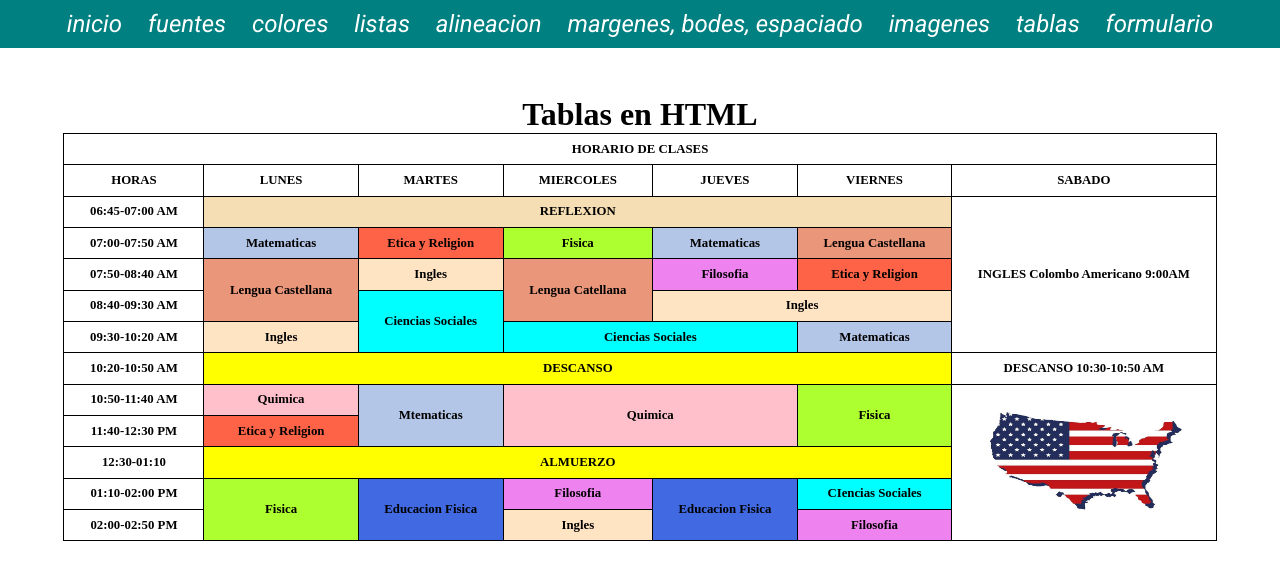
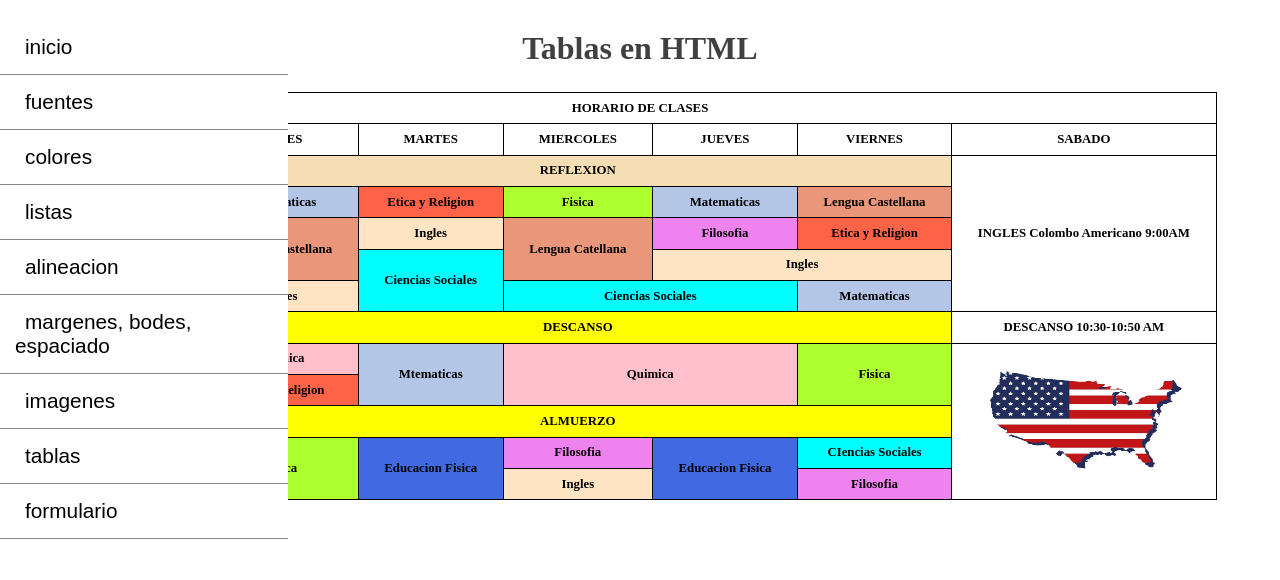
Before and after one commit to hamir01/ADSI_hamir_ortiz, a plain HTML site: page tablas.html in a window 1280 px wide. Drawn offline with Linux system fonts and the light colour scheme.

Commit message:
modificando index en menu vertical

```diff
--- a/css/menu-principal.css
+++ b/css/menu-principal.css
@@ -1,4 +1,4 @@
- *{
+ /* *{
     padding: 0%;
     margin: 0%
 }
@@ -26,4 +26,61 @@
 font-family: 'Roboto', sans-serif;;
 }
 
+} */
+*{
+    margin: 0;
+    padding: 0;
 }
+nav{
+    height: 100%;
+    background-color: white;
+    position: fixed;
+    top: 0;
+    width: 18em;
+    overflow: scroll;
+}
+ul{
+    list-style: none;
+   /*  margin: 40px 40px 40px 25px; */
+   margin-top: 20px;
+}
+li{
+    padding: 15px;
+    font-size: 1.3em;
+    border-bottom: 1px solid rgb(133, 134, 134);
+    font-family:sans-serif;
+}
+li:hover{
+    background-color: rgb(145, 158, 167);
+    cursor: pointer;
+
+}
+a{
+    text-decoration: none;
+    color:black;
+    margin: 10px;
+    font-size: 1em;
+    cursor: pointer;
+
+}
+a:hover{
+    background-color: rgb(120, 129, 134);
+}
+i{
+    margin-right: 5px;
+}
+.content-main{
+   /*  width: 90%; */
+    margin:0 2em 0 22em;
+    text-align: justify;
+}
+p{
+    font-size: 1.3em;
+}
+h1{
+    text-align: center;
+    margin-top: 30px;
+    margin-bottom: 25px;
+    color: rgb(64,64,64)
+
+}
```
Also changed, not shown: index.html (+7 -2 lines), js/index.js (added, +7 -0 lines).
